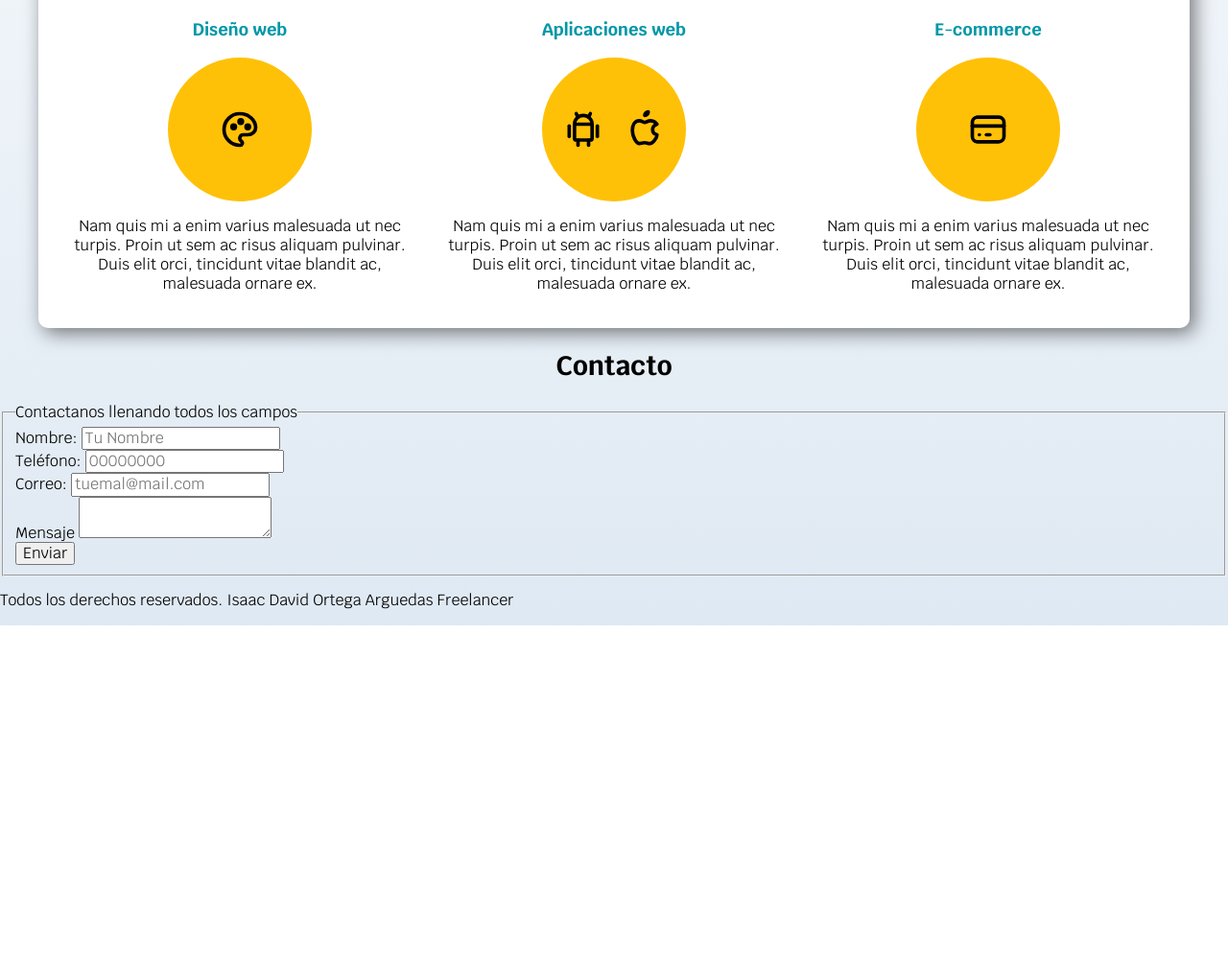
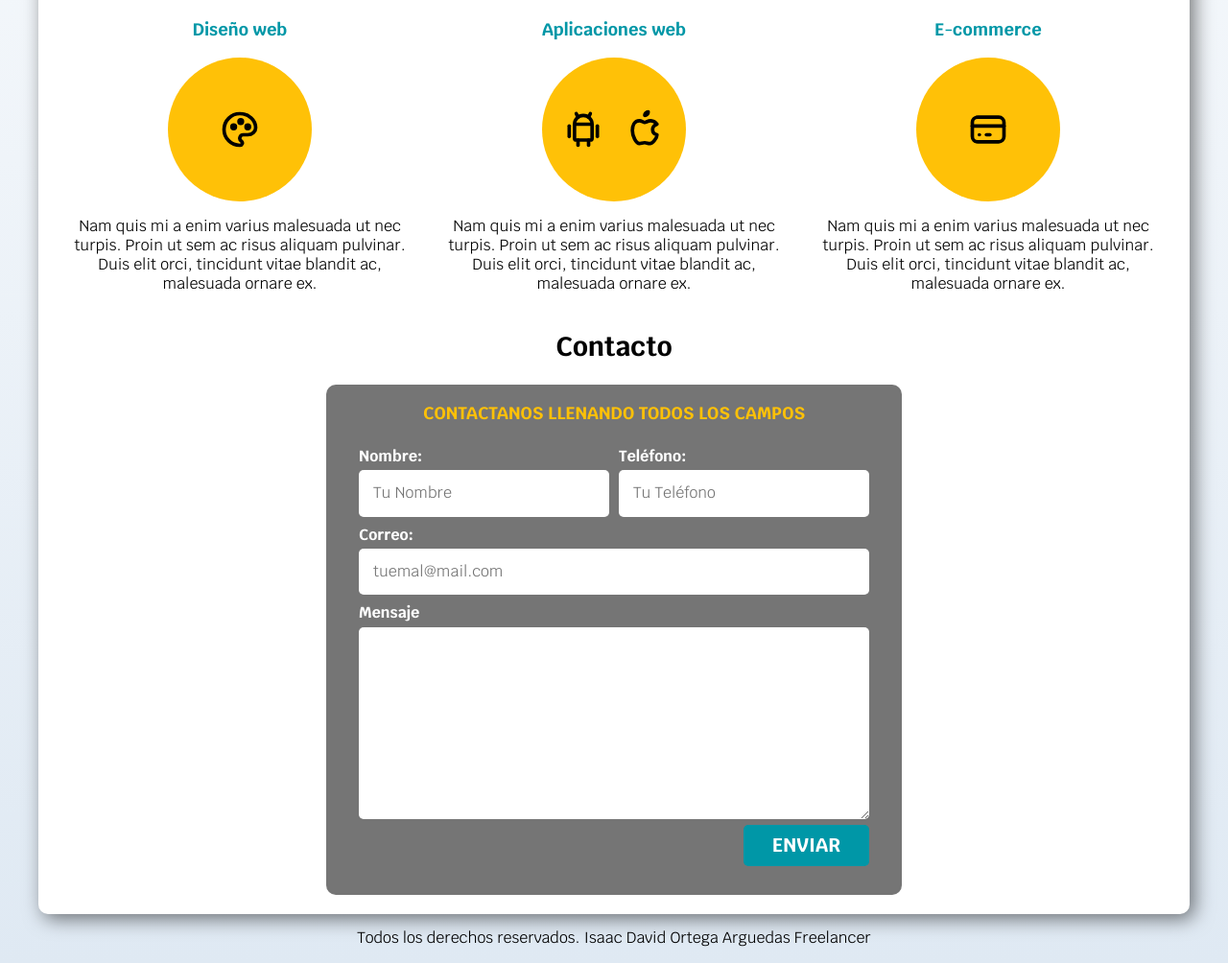
Before and after one commit to Irsacfac/Sitio-Freelancer, a plain HTML site: page freelancer_inicio/index.html in a window 1280 px wide. Shown: the part 673-1677 px from the top of the page at 96% size. Before the commit the page ends 1325 px from the top, so only its background shows below. Drawn offline with Linux system fonts and the light colour scheme.

Commit message:
Contact and other small functions
The Contact form is finnished and other function were implemented

```diff
--- a/freelancer_inicio/css/styles.css
+++ b/freelancer_inicio/css/styles.css
@@ -10,6 +10,14 @@
 html{
     font-size: 62.5%;
     box-sizing: border-box;
+    scroll-snap-type: y mandatory; /* para que haga scrool entre secciones*/
+}
+/* Scroll-snap*/
+.servicio,
+.navegacion-principal,
+.formulario{
+    scroll-snap-align: center; /*para del scroll automatico*/
+    scroll-snap-stop: always; /*para obligar al usuario a pasar seccion por seccion*/
 }
 *, *:before, *:after {
     box-sizing: inherit; /* esto previne que si se agrega pading, border u otros elementos, se modifique el tamaño asignado al lemento*/
@@ -37,11 +45,15 @@ body{
     border-radius: .5rem; /* esquinas redondeadas */
     width: 90%;
     text-align: center;
+    border: NONE;
 }
 @media (min-width: 768px) {
     .boton{
         width: auto;
     }
+}
+.boton:hover {
+    cursor: pointer;
 }
 
 .sombra{
@@ -65,11 +77,31 @@ h3{
 h1,h2,h3{
     text-align: center;
 }
+/* Titulos */
 .titulo span{
     font-size: 2rem;
 }
-/* Titulos */
 
+/* Utilidades */
+
+.w-sm-100{
+    width: 100%;
+}
+@media (min-width: 768px) {
+    .w-sm-100 {
+        width: auto;
+    }
+}
+
+.alinear-derecha{
+    justify-content: flex-end;
+}
+
+.flex{
+    display: flex;
+}
+
+/* navegacion principal */
 .nav-bg{
     background-color: var(--secundario);
 }
@@ -128,6 +160,7 @@ h1,h2,h3{
     align-items: flex-end;
 }
 /* Servicios */
+
 @media (min-width: 768px) {
     .servicios{
         display: grid;
@@ -159,3 +192,67 @@ h1,h2,h3{
     justify-content: space-evenly;
     align-items: center;
 }
+
+/* Contacto */
+.formulario{
+    background-color: var(--gris);
+    width: min( 60rem, 100% ); /*utiliza el valor más pequeño*/
+    margin: 0 auto;
+    padding: 2rem;
+    border-radius: 1rem;
+}
+
+.formulario fieldset{
+    border: none;
+}
+
+.formulario legend{
+    text-align: center;
+    font-size: 1.8rem;
+    text-transform: uppercase;
+    font-weight: bold;
+    margin-bottom: 2rem;
+    color: var(--primario);
+}
+
+@media (min-width: 768px) {
+    .contenedor-campos{
+        display: grid; /*para tener multiples columnas con diferente cantidad de filas*/
+        grid-template-columns: repeat(2. 1fr);
+        grid-template-rows: auto auto 20rem;
+        column-gap: 1rem;
+    }
+
+    .campo:nth-child(3),
+    .campo:nth-child(4){
+        /*nth-child empieza con 1 y no con 0*/
+        grid-column: 1 / 3; /*ue vaya de la 1 a la 3 (firefox developer edition)*/
+
+    }
+}
+
+.campo{
+    margin-bottom: 1rem;
+}
+
+.campo label{
+    color: var(--blanco);
+    font-weight: bold;
+    margin-bottom: 0.5rem;
+    display: block;
+}
+.campo textarea{
+    height: 20rem;
+}
+
+.input-text{
+    width: 100%;
+    border: none;
+    padding: 1.5rem;
+    border-radius: 0.5rem;
+}
+
+/*Footer*/
+.footer{
+    text-align: center;
+}
--- a/freelancer_inicio/index.html
+++ b/freelancer_inicio/index.html
@@ -107,42 +107,42 @@
                     vitae blandit ac, malesuada ornare ex.</p>
             </section>
         </div><!--cierre .servicios-->
-    </main>
 
         <section>
             <h2>Contacto</h2>
-        <form>
+            <form class="formulario">
                 <fieldset>
                     <legend>Contactanos llenando todos los campos</legend>
-
-                <div>
+                    <div class="contenedor-campos">
+                        <div class="campo">
                             <label>Nombre:</label>
-                    <input type="text" placeholder="Tu Nombre">
+                            <input class="input-text" type="text" placeholder="Tu Nombre">
                         </div>
 
-                <div>
+                        <div class="campo">
                             <label>Teléfono:</label>
-                    <input type="tel" placeholder="00000000">
+                            <input class="input-text" type="tel" placeholder="Tu Teléfono">
                         </div>
 
-                <div>
+                        <div class="campo">
                             <label>Correo:</label>
-                    <input type="email" placeholder="tuemal@mail.com">
+                            <input class="input-text" type="email" placeholder="tuemal@mail.com">
                         </div>
 
-                <div>
+                        <div class="campo">
                             <label>Mensaje</label>
-                    <textarea></textarea>
+                            <textarea class="input-text"></textarea>
                         </div>
-
-                <div>
-                    <input type="submit" value="Enviar">
+                    </div><!--fin .contenedor-campos-->
+                    <div class="alinear-derecha flex">
+                        <input class="boton w-sm-100" type="submit" value="Enviar">
                     </div>
                 </fieldset>
             </form>
         </section>
+    </main>
 
-    <footer>
+    <footer class="footer">
         <p>Todos los derechos reservados. Isaac David Ortega Arguedas Freelancer</p>
     </footer>
 </body>
```
Lines whose indentation alone changed are shown as unchanged.
